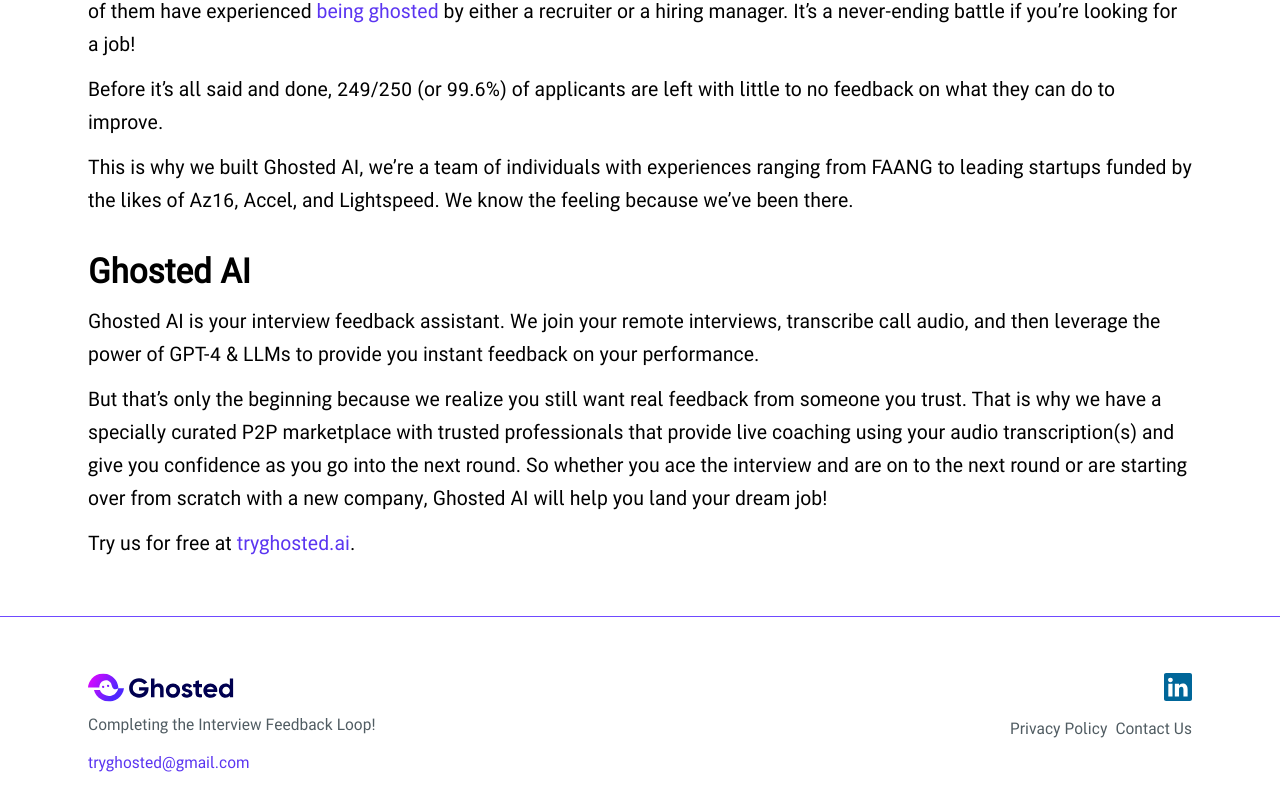
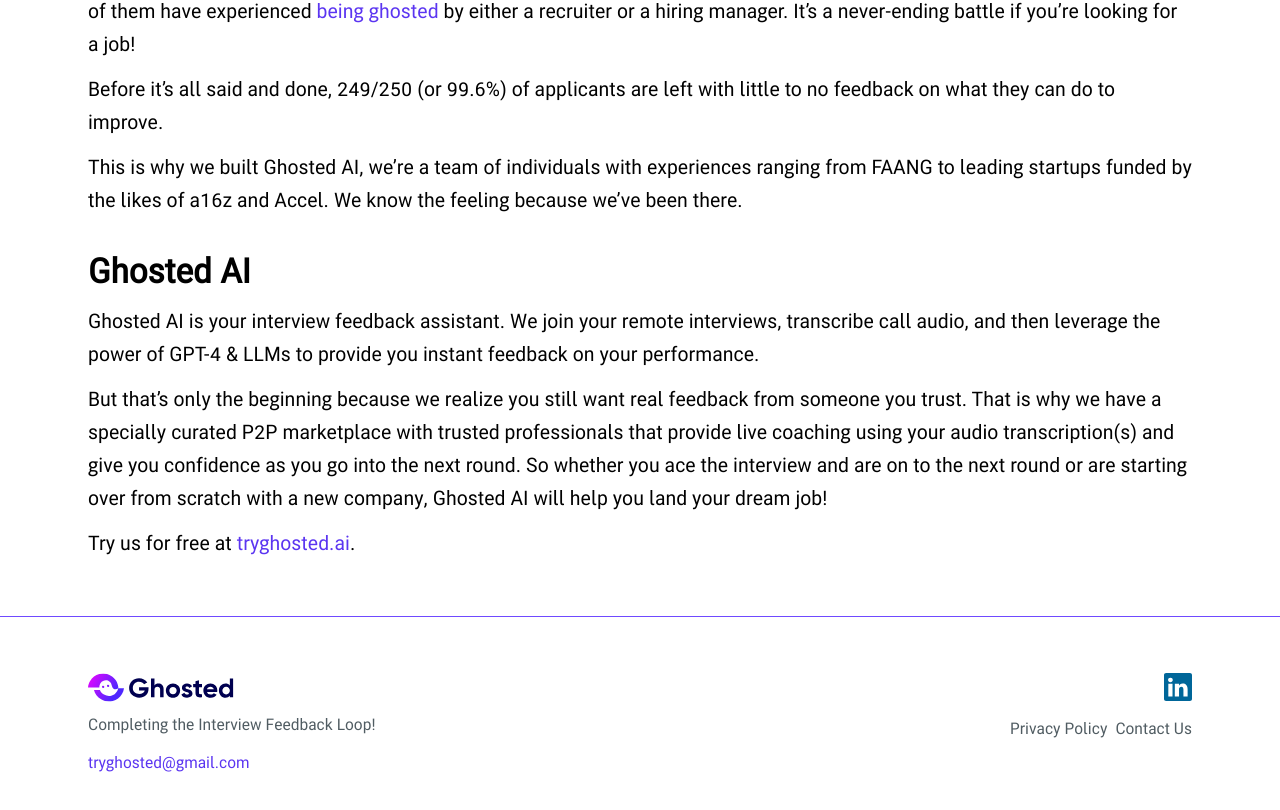
Before and after one commit to tryghosted/frontend, a Next.js app: page /about in a window 1280 px wide. Shown: the part 1316-2126 px from the top of the page. Built offline with nearby package versions, Linux system fonts and the light colour scheme.

Commit message:
Fix about

```diff
--- a/src/app/about/page.tsx
+++ b/src/app/about/page.tsx
@@ -97,7 +97,9 @@
 
         <Text size="lg">
           <Text size="lg">Average Number of Job Applicants: 250</Text>
-          <Text size="lg">Average Number of Applicants Selected for Screening: 6-10</Text>
+          <Text size="lg">
+            Average Number of Applicants Selected for Screening: 6-10
+          </Text>
         </Text>
 
         <Space h="sm" />
@@ -128,8 +130,7 @@
         <Text size="xl">
           This is why we built Ghosted AI, we’re a team of individuals with
           experiences ranging from FAANG to leading startups funded by the likes
-          of Az16, Accel, and Lightspeed. We know the feeling because we’ve been
-          there.
+          of a16z and Accel. We know the feeling because we’ve been there.
         </Text>
 
         <Space h="xl" />
```
